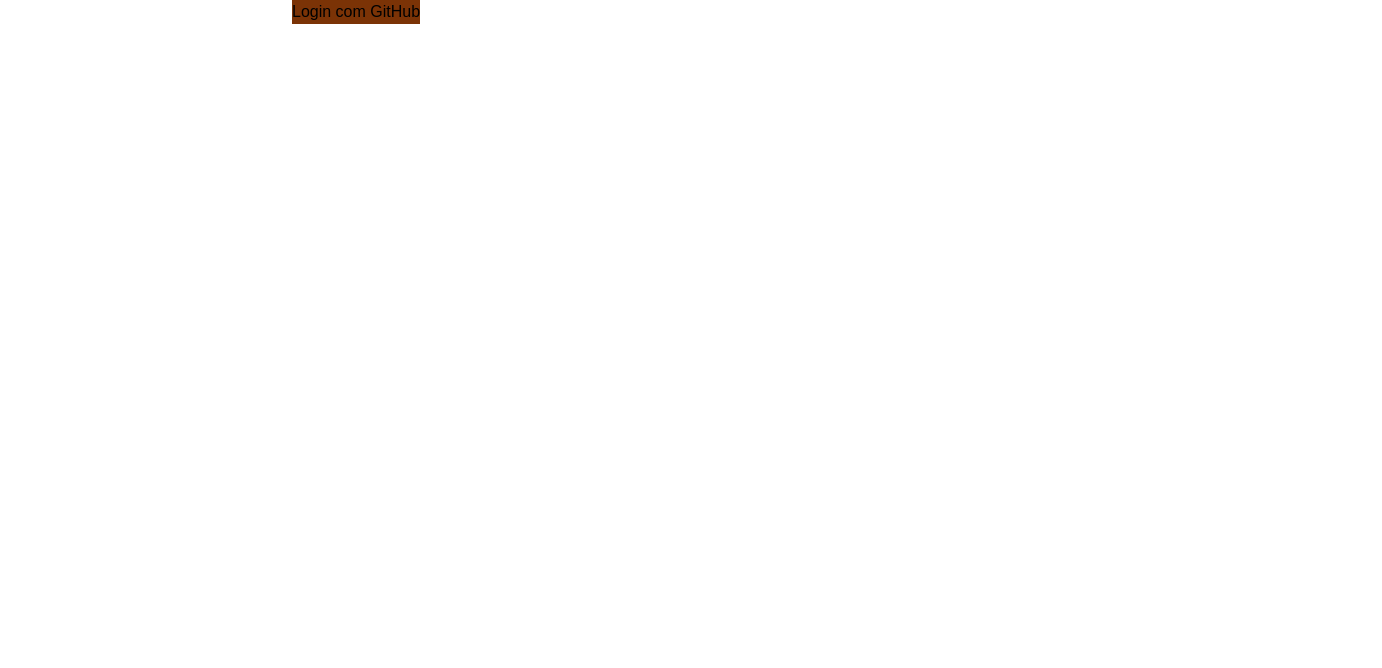
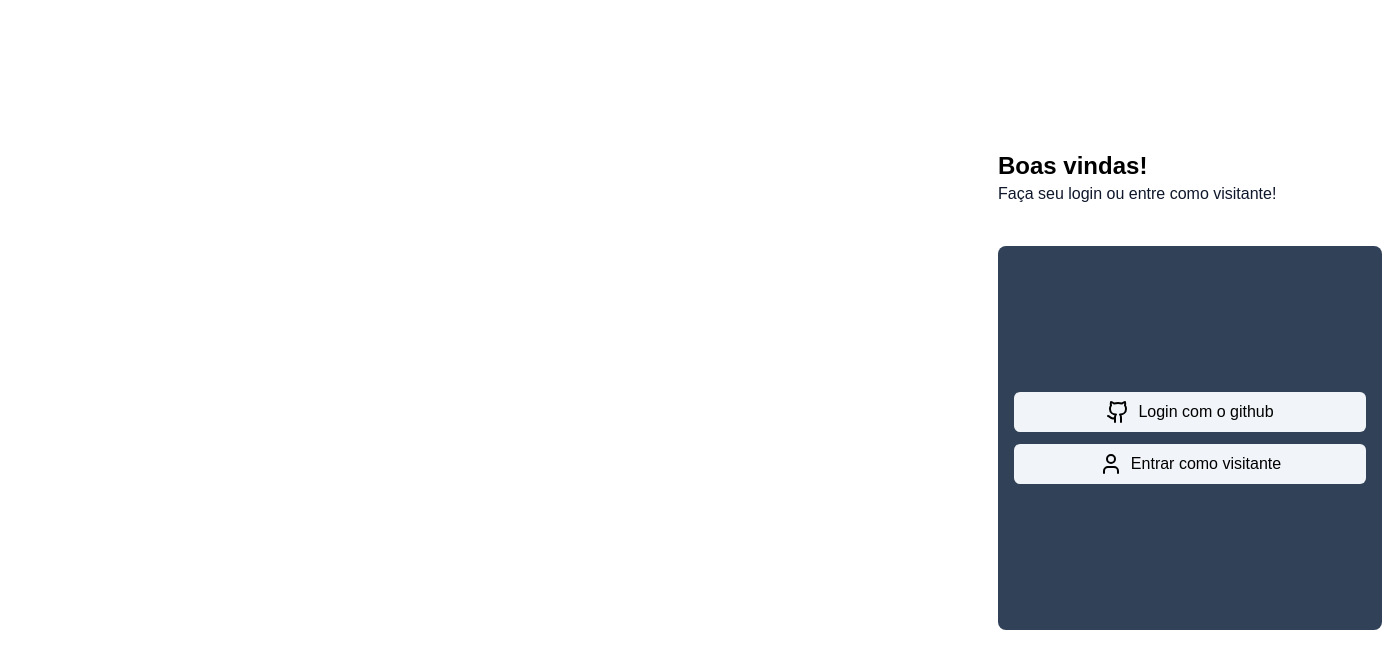
Before and after one commit to ReinaldoARamos/easy-feedback, a Next.js app: page /login in a window 1280 px wide. Shown: the top 668 px of the page, 1382 px wide, since content can reach past the window. Built offline with nearby package versions, Linux system fonts and the light colour scheme; no server answers.

Commit message:
feature: criando tela de login

```diff
--- a/src/app/components/Header.tsx
+++ b/src/app/components/Header.tsx
@@ -1,5 +1,5 @@
 "use client";
-/* eslint-disable @next/next/no-img-element */
+
 import Link from "next/link";
 
 import { useParams, usePathname } from "next/navigation";
@@ -56,16 +56,12 @@
           className="flex items-center gap-3"
 
         >
-          <div className="w-[60px] h-[60px] rounded-full overflow-hidden">
-            <img
-              src={
-                session?.user?.image ??
-                "https://encrypted-tbn0.gstatic.com/images?q=tbn:ANd9GcT8BSDMyxsc8n91H1uoyEn9gpZLhzWGelzhUA&s"
-              }
-              alt=""
-              className="object-cover w-full h-full"
-              />
-          </div>
+         <Link
+              href={"/login"}
+              className="bg-purple-500 text-white hidden lg:block rounded-lg py-2 px-6 hover:scale-105 transition-transform duration-300 hover:cursor-pointer font-bold"
+            >
+              Login
+            </Link>
 
           <div className="flex flex-col justify-center">
             <span className="text-xs font-bold text-black">
--- a/src/app/components/SIdebar.tsx
+++ b/src/app/components/SIdebar.tsx
@@ -1,4 +1,4 @@
-'use client'
+"use client";
 import Link from "next/link";
 import {
   Home,
@@ -12,17 +12,18 @@
 
 export function Sidebar() {
   const pathname = usePathname();
-    const { data : userdata} = useSession()
+  const { data: userdata } = useSession();
 
   // Defina rotas onde o header/sidebar NÃO devem aparecer
   const hideHeaderAndSidebar = pathname === "/login";
   return (
     <div
       className={`${
-    hideHeaderAndSidebar ? "hidden" : "hidden lg:fixed top-3 left-5 bottom-3 w-64 bg-gradient-to-b from-[rgba(41,33,162,0.5)] via-[rgba(41,33,162,1)] to-[#4B17E8] rounded-lg lg:flex flex-col"
+        hideHeaderAndSidebar
+          ? "hidden"
+          : "hidden lg:fixed top-3 left-5 bottom-3 w-64 bg-gradient-to-b from-[rgba(41,33,162,0.5)] via-[rgba(41,33,162,1)] to-[#4B17E8] rounded-lg lg:flex flex-col"
       }`}
     >
-
       {/* Topo: Logo */}
       <div className="flex justify-center py-6 items-center gap-1">
         <MessageSquareMore size={24} className="text-[#793A86]" />
@@ -54,6 +55,7 @@
             <span className="flex-1 text-left">Dashboard</span>
           </Link>
 
+          {userdata ? (
             <Link
               href={`/user/${userdata?.user.id}`}
               className="flex items-center w-full max-w-[150px] gap-2 text-white hover:cursor-pointer transition-transform duration-300 transform hover:scale-105 font-normal"
@@ -61,11 +63,18 @@
               <User size={16} className="w-6 flex-shrink-0" />
               <span className="flex-1 text-left">Usuário</span>
             </Link>
+          ) : (
+            <></>
+          )}
         </div>
 
-        <span   onClick={() => {signOut()}} className="flex items-center w-full max-w-[150px] group  gap-2 text-white hover:cursor-pointer transition-transform duration-300 transform hover:scale-105 font-normal">
+        <span
+          onClick={() => {
+            signOut();
+          }}
+          className="flex items-center w-full max-w-[150px] group  gap-2 text-white hover:cursor-pointer transition-transform duration-300 transform hover:scale-105 font-normal"
+        >
           <LogOut
-
             size={16}
             className="w-6 flex-shrink-0 group-hover:text-red-600 transition-all duration-300"
           />
--- a/src/app/login/page.tsx
+++ b/src/app/login/page.tsx
@@ -1,46 +1,46 @@
 "use client";
+import { Github, User } from "lucide-react";
 import { signIn, useSession } from "next-auth/react";
-import { api } from "../lib/api";
-import { useEffect } from "react";
 import { useRouter } from "next/navigation";
-import { sign } from "crypto";
 
 export default function Login() {
-
-    const route = useRouter()
-
-  const { data: session, status } = useSession();
-  useEffect(() => {
-    if (status === "authenticated") {
-      route.push("/");
-    }
-  }, [status, route]);
-
-  useEffect(() => {
-    if (status === `authenticated` && session.user) {
-      const createUser = async () => {
-        try {
-          await api.post("/feedbackCreateUser", {
-            id: Number(session.user.id),
-            name: session.user.name,
-            email: session.user.email,
-            photo: session.user.image,
-            createdAt: new Date(),
-          });
-        } catch (error) {
-          console.log("erro ao cadastrar", error);
+  const { data: session } = useSession();
+  const route = useRouter()
+  return (
+    <div className="flex items-center justify-center gap-48  px-5  py-5 lg:justify-normal lg:px-0 lg:py-0 lg:pl-3.5 ">
+      {" "}
+      <div
+        className={
+          "ml-5 mt-5 hidden h-screen items-center justify-center rounded-xl  px-60 lg:flex"
         }
-      };
-      createUser();
-    }
-  }, [session, status]);
-
-  return (
-    <button
-      className="bg-amber-900 text-black"
-      onClick={() => signIn(`github`)}
-    >
-      Login com GitHub
-    </button>
+        style={{ height: "calc(100vh - 40px)" }}
+      ></div>{" "}
+      <div className="flex flex-col justify-center ">
+        <h1 className="text-2xl font-bold text-black  ">Boas vindas!</h1>
+        <span className="pb-10 text-md text-slate-900">
+          Faça seu login ou entre como visitante!
+        </span>
+        <div className="flex flex-col space-y-4">
+          <div className="bg-slate-700 w-96 h-96 text-black rounded-lg">
+            <div className="h-full flex-col gap-3 flex items-center justify-center w-full rounded-lg px-4">
+              <button
+                className="text-center flex  gap-2 justify-center items-center bg-slate-100 w-full  py-2 cursor-pointer transition-all duration-300 hover:scale-105 rounded-md hove:bg"
+                onClick={() => signIn("github")}
+              >
+                <Github />
+                Login com o github
+              </button>
+              <button
+                className="text-center flex  gap-2 justify-center items-center bg-slate-100 w-full  py-2 cursor-pointer transition-all duration-300 hover:scale-105 rounded-md hove:bg"
+                onClick={() => route.push('/')}
+              >
+                <User />
+              Entrar como visitante
+              </button>
+            </div>
+          </div>
+        </div>
+      </div>
+    </div>
   );
 }
--- a/src/app/user/[id]/page.tsx
+++ b/src/app/user/[id]/page.tsx
@@ -6,7 +6,8 @@
 import { useQuery } from "@tanstack/react-query";
 import { useSession } from "next-auth/react";
 import { useParams } from "next/navigation";
-import { useState } from "react";
+import { useRouter } from "next/navigation";
+import { useEffect, useState } from "react";
 
 interface FeedbackDataProps {
   id: string;
@@ -24,6 +25,7 @@
   };
 }
 export default function User() {
+  const router = useRouter();
   const params = useParams();
   const userId = params.id as string; // 👈 pega o ID da URL (ex: /user/123)
   const [page, setPage] = useState<number>(1);
@@ -41,6 +43,14 @@
   const totalPages = Math.ceil(data?.totalCount / perpage);
   const session = useSession();
 
+  useEffect(() => {
+    if (session.status === "unauthenticated") {
+      router.push("/");
+    }
+  });
+  if (session.status === `loading`) {
+    return <div>Loading</div>;
+  } else {
     return (
       <div className=" mr-5  flex flex-col min-h-screen  my-3  bg-slate-200 ">
         <div className="pt-9  px-4  gap-3 flex flex-col ">
@@ -51,8 +61,6 @@
           <img
             width={264}
             height={264}
-
-
             alt=""
             src={session.data?.user.image}
             className="rounded-md object-cover flex-shrink-0"
@@ -93,3 +101,4 @@
       </div>
     );
   }
+}
```
Lines whose indentation alone changed are shown as unchanged.
